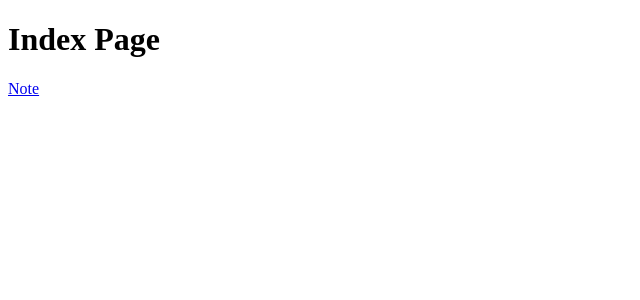
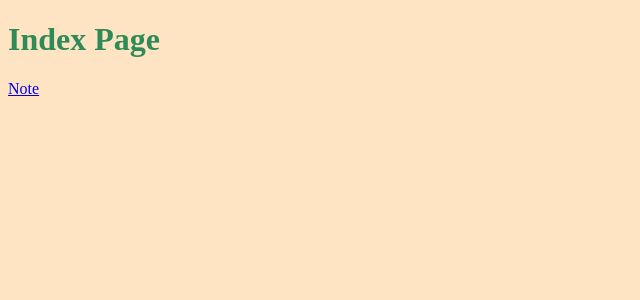
Before and after one commit to SuyashChandra/Next, a Next.js app: page / in a window 1280 px wide. Shown: the top 300 px of the page, without its empty margins (0-640 px from the left). Built offline with nearby package versions, Linux system fonts and the light colour scheme.

Commit message:
Adding Global and Module CSS

```diff
--- /dev/null
+++ b/pages/_app.jsx
@@ -0,0 +1,6 @@
+import React from "react";
+import "../src/style.css";
+
+export default function App({ Component, pageProps }) {
+  return <Component {...pageProps} />;
+}
--- a/pages/index.jsx
+++ b/pages/index.jsx
@@ -1,9 +1,10 @@
 import React from "react";
 import Link from "next/link";
+import styles from "../src/styles.module.css";
 
 const Page = () => (
   <div>
-    <h1>Index Page</h1>
+    <h1 className={styles.note}>Index Page</h1>
     <Link href="/notes">
       <a>Note</a>
     </Link>
--- /dev/null
+++ b/src/style.css
@@ -0,0 +1,3 @@
+body {
+  background: bisque;
+}
--- /dev/null
+++ b/src/styles.module.css
@@ -0,0 +1,3 @@
+.note {
+  color: seagreen;
+}
```
